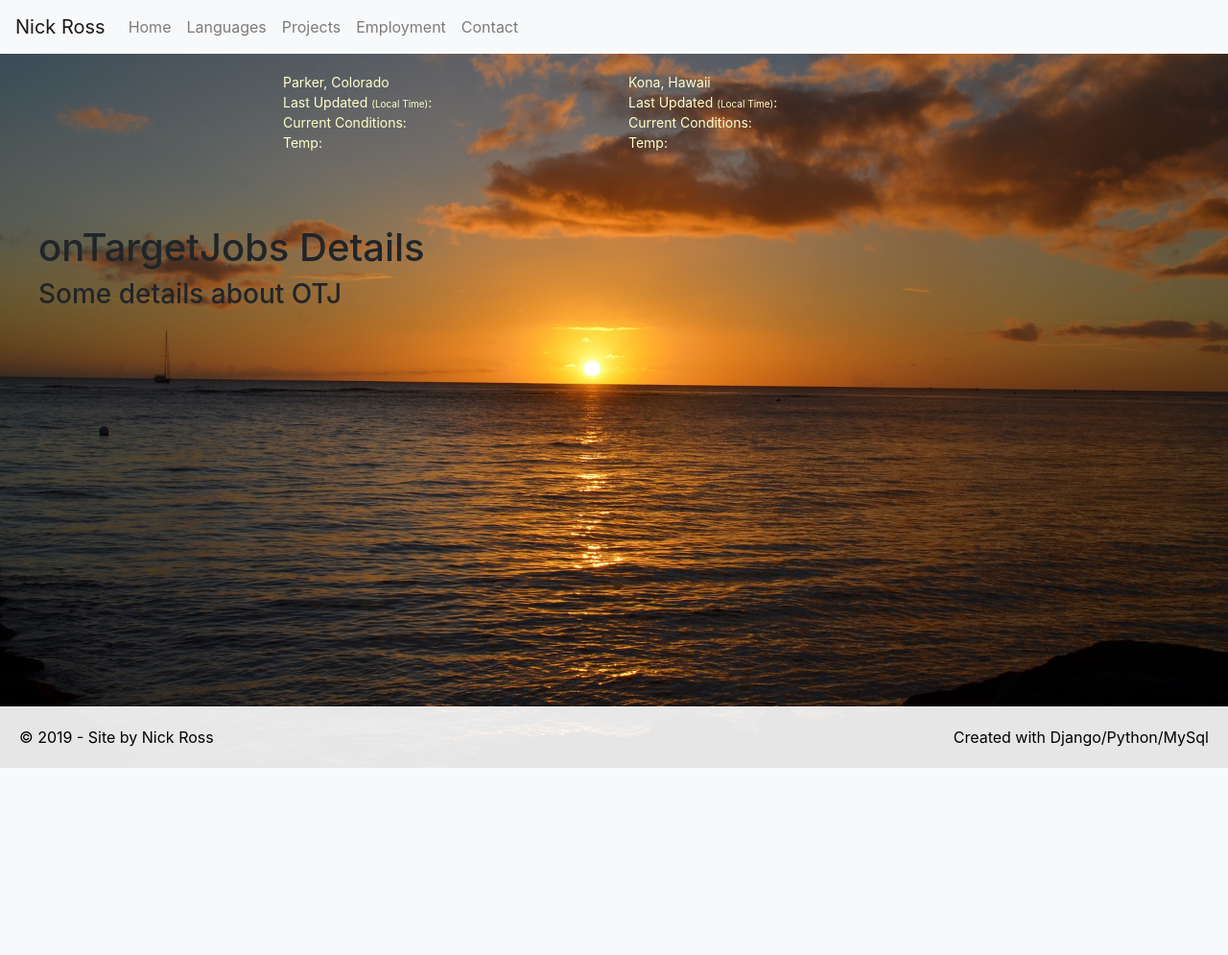
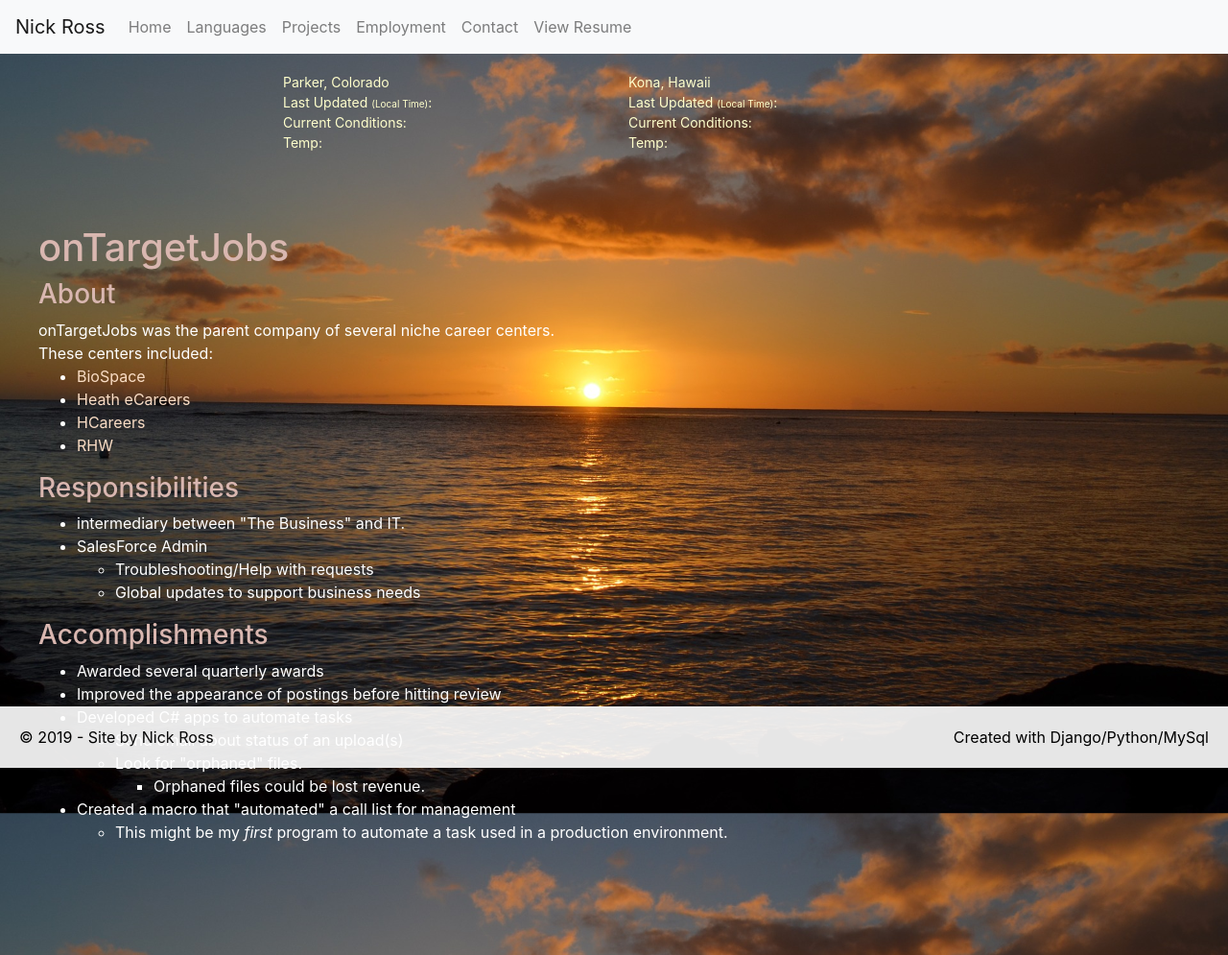
Before and after one commit to codecampNick/MySite2, a Django app: page /employment/ontargetjobs in a window 1280 px wide. Shown: the whole page at 96% size. Before the commit the page ends 800 px from the top, so only its background shows below. Run offline with Django 3.2, Linux system fonts and the light colour scheme; parts of the project's set-up code (start-up, migrations or seed data) failed here and were passed over; some libraries are stand-ins or nearby versions.

Commit message:
Added view resume to nav bar. Updated onTargetJobs html

```diff
--- a/employment/static/css/employment.css
+++ b/employment/static/css/employment.css
@@ -36,7 +36,7 @@ a:hover{
     color: rgba(250, 221, 197);
 }
 
-.aerios-header{
+.employment-header{
     color: rgba(217, 183, 176);
 }
 
--- a/employment/templates/ontargetjobs.html
+++ b/employment/templates/ontargetjobs.html
@@ -4,7 +4,55 @@
 {% block title %}{{ title }}{% endblock title %}
 {% block content %}
     <div class="content">
-        <h1>onTargetJobs Details</h1>
-    <h3>Some details about OTJ</h3>
+        <h1 class="employment-header">onTargetJobs</h1>
+        <div class="row" style="color: white">
+            <div class="col-lg-12 col-xs-1 employment-header"><h3>About</h3></div>
+            <div class="col-lg-12 col-xs-1">onTargetJobs was the parent company of several niche career centers.<br>
+                                            These centers included:
+                                            <ul>
+                                                <li><a target="_blank" href="https://www.biospace.com/">BioSpace</a></li>
+                                                <li><a target="_blank" href="https://healthecareers.com/">Heath eCareers</a></li>
+                                                <li><a target="_blank" href="https://www.hcareers.com/">HCareers</a></li>
+                                                <li><a target="_blank" href="https://regionalhelpwanted.com/">RHW</a></li>
+                                            </ul>
+            </div>
+            <div class="col-lg-12 col-xs-1 employment-header"><h3>Responsibilities</h3></div>
+                                                                <div class="col-lg-12 col-xs-1">
+                                                                  <ul>
+                                                                      <li>intermediary between "The Business" and IT.</li>
+                                                                      <li>SalesForce Admin
+                                                                          <ul>
+                                                                              <li>Troubleshooting/Help with requests</li>
+                                                                              <li>Global updates to support business needs</li>
+                                                                          </ul>
+                                                                      </li>
+                                                                  </ul>
+                                                                </div>
+
+            <div class="col-lg-12 col-xs-1 employment-header"><h3>Accomplishments</h3></div>
+            <div class="col-lg-12 col-xs-1">
+                                            <ul>
+                                                <li>Awarded several quarterly awards</li>
+                                                <li>Improved the appearance of postings before hitting review</li>
+                                                <li>Developed C# apps to automate tasks
+                                                    <ul>
+                                                        <li>Send email about status of an upload(s)</li>
+                                                        <li>Look for "orphaned" files.
+                                                            <ul>
+                                                                <li>Orphaned files could be lost revenue.</li>
+                                                            </ul>
+                                                        </li>
+                                                    </ul>
+                                                </li>
+                                                <li>Created a macro that "automated" a call list for management
+                                                    <ul>
+                                                        <li>This might be my <em>first</em> program to automate a task used in a production environment.</li>
+                                                    </ul>
+                                                </li>
+                                            </ul>
+            </div>
+            <div class="col-lg-12 col-xs-1"></div>
+            <div class="col-lg-12 col-xs-1"></div>
+        </div>
     </div>
 {% endblock content %}
--- a/templates/index.html
+++ b/templates/index.html
@@ -31,6 +31,7 @@
                 <a class="nav-item nav-link {% block nav_bar_employment %}{% endblock nav_bar_employment %}"
                    href="/employment" tabindex="-1" aria-disabled="true">Employment</a>
                 <a class="nav-item nav-link {% block nav_bar_contact %}{% endblock nav_bar_contact %}" href="/contact">Contact</a>
+                <a class="nav-item nav-link" target="_blank" href="{% static 'resources/Nick Ross.pdf' %}">View Resume</a>
             </div>
         </div>
     </nav>
```
Also changed, not shown: employment/templates/aerios-direct-inc.html (+8 -7 lines).
